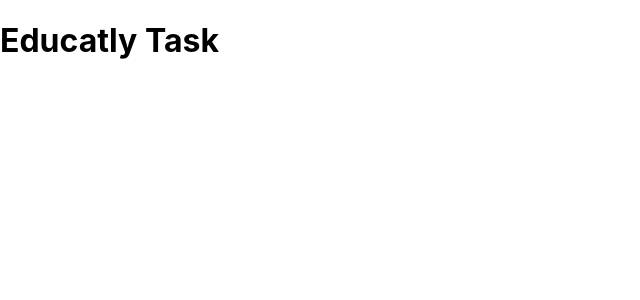
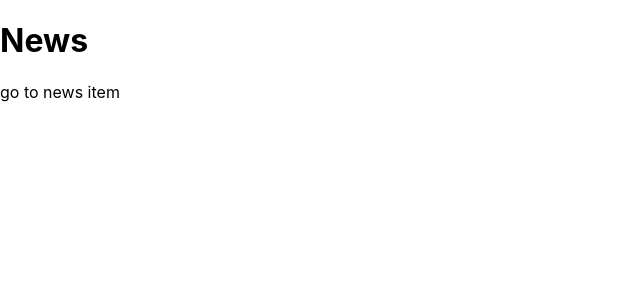
Before and after one commit to YasmeenWafa/newsListing-Nextjs, a Next.js app: page / in a window 1280 px wide. Shown: the top 300 px of the page, without its empty margins (0-640 px from the left). Built offline with nearby package versions, Linux system fonts and the light colour scheme.

Commit message:
news page and details page flow

```diff
--- a/pages/index.js
+++ b/pages/index.js
@@ -1,12 +1,18 @@
 import Head from 'next/head'
 import Image from 'next/image'
+import Link from 'next/link'
 import styles from '../styles/Home.module.css'
+import News from './news/news'
 
 export default function Home() {
   return (
     <div>
-      <h1>Educatly Task</h1>
+    <News/>
+    <a href={`news/1`}>go to news item</a>
     </div>
+    // <div>
+    //   <h1>Educatly Task</h1>
+    // </div>
     // <div className={styles.container}>
     //   <Head>
     //     <title>Create Next App</title>
--- /dev/null
+++ b/pages/news/[id]/index.js
@@ -0,0 +1,3 @@
+import NewsItem from "./news-item";
+
+export default NewsItem;
--- /dev/null
+++ b/pages/news/news.js
@@ -0,0 +1,8 @@
+function News () {
+
+    return (
+        <div><h1>News</h1></div>
+    )
+}
+
+export default News;
```
Also changed, not shown: pages/news/[id]/news-item.js (added, +8 -0 lines).
